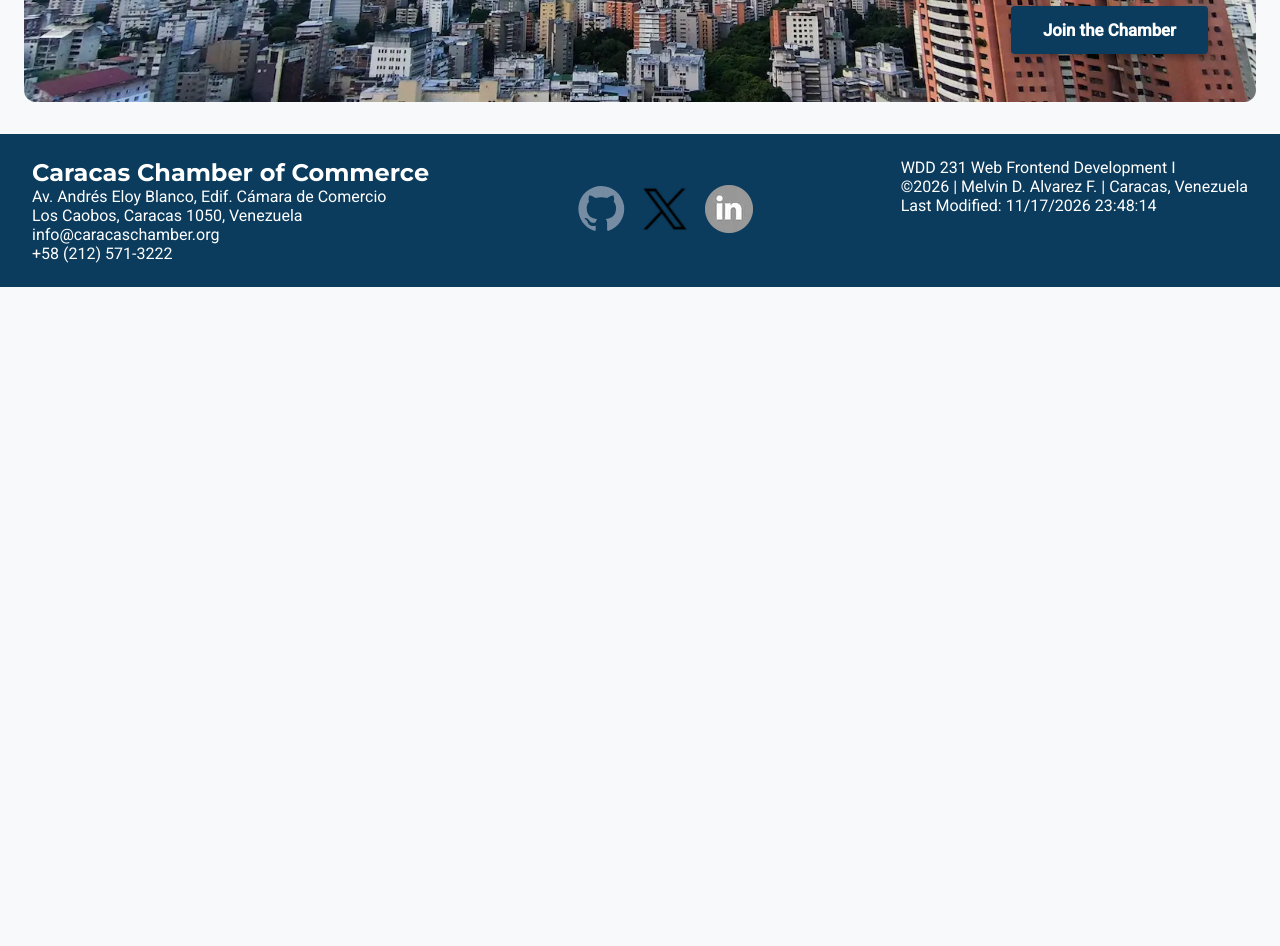
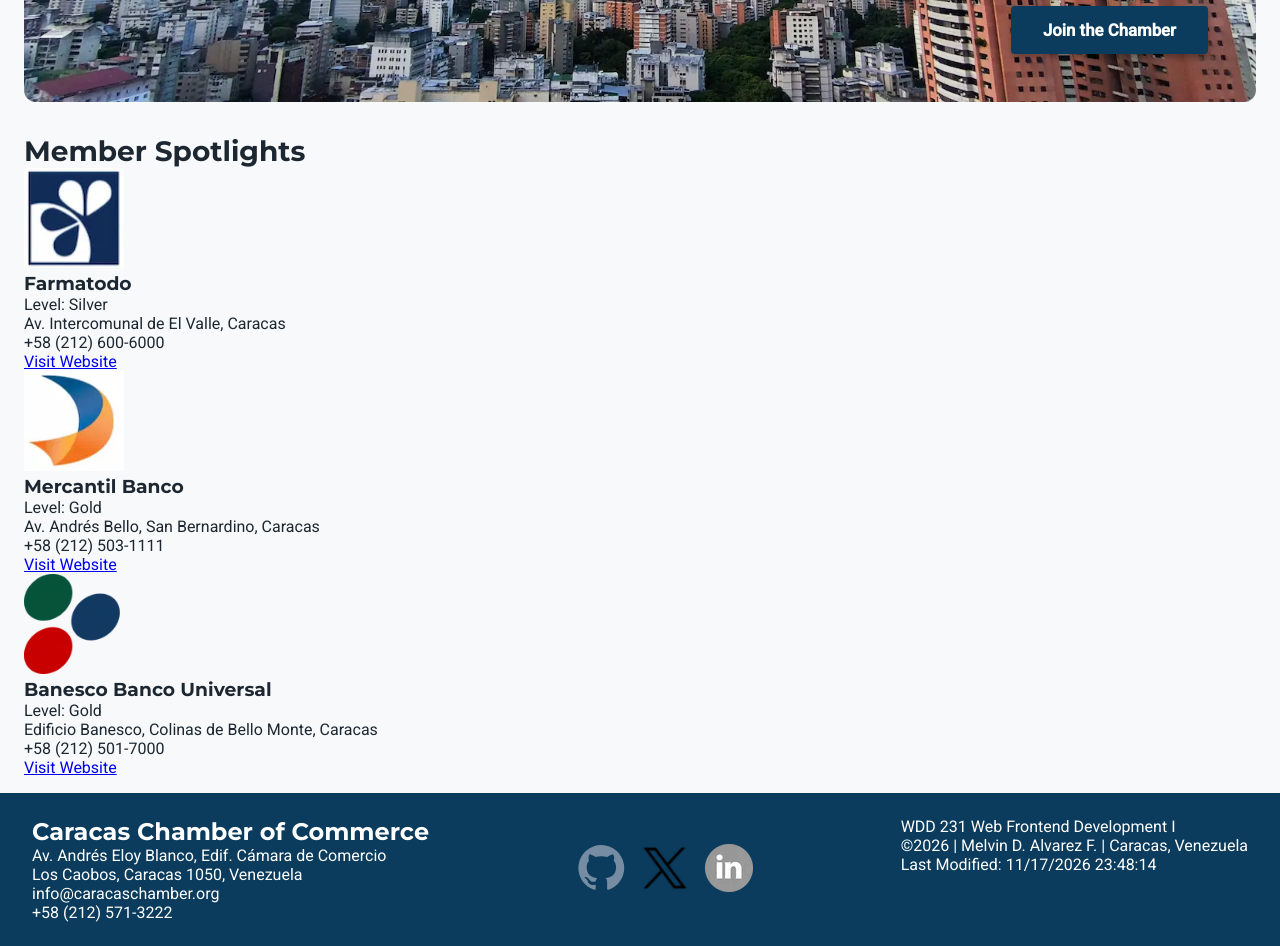
Before and after one commit to MelNekoMan/wdd231, a plain HTML site: page chamber/index.html in a window 1280 px wide. Shown: the part 700-1646 px from the top of the page. Before the commit the page ends 987 px from the top, so only its background shows below. Drawn offline with Linux system fonts and the light colour scheme; no server answers.

Commit message:
Creating Members Spotlight.

```diff
--- a/chamber/index.html
+++ b/chamber/index.html
@@ -15,6 +15,7 @@
   <script src="scripts/getdates.js" defer></script>
   <script src="scripts/navigation.js" defer></script>
   <script src="scripts/weather.js" defer></script>
+  <script src="scripts/spotlights.js" defer></script>
   <meta property="og:title" content="Caracas Chamber of Commerce - Home">
   <meta property="og:type" content="website">
   <meta property="og:image" content="https://melnekoman.github.io/wdd231/chamber/images/caracas-og.jpg">
@@ -52,7 +53,7 @@
       <div class="weather-card">
         <h2>Current Weather</h2>
         <div class="weather-main-info">
-          <p class="weather-temp-desc"><span id="current-temp"></span> - <span id="weather-desc"></span></p>
+          <p class="weather-temp-desc"><span id="current-temp"></span> <span id="weather-desc"></span></p>
 
           <div class="weather-row">
             <div class="weather-details">
@@ -70,6 +71,11 @@
       </div>
 
       <a href="join.html" class="cta-button">Join the Chamber</a>
+    </section>
+
+    <section class="spotlights-section">
+      <h2>Member Spotlights</h2>
+      <div id="spotlights"></div>
     </section>
   </main>
 
--- /dev/null
+++ b/chamber/scripts/spotlights.js
@@ -0,0 +1,52 @@
+const spotlightsContainer = document.querySelector('#spotlights') || document.createElement('div');
+
+const membersUrl = 'data/members.json';
+
+async function getSpotlightMembers() {
+  try {
+    const response = await fetch(membersUrl);
+    if (response.ok) {
+      const data = await response.json();
+      displaySpotlights(data);
+    } else {
+      throw Error(await response.text());
+    }
+  } catch (error) {
+    console.error('Error fetching spotlight members:', error);
+  }
+}
+
+
+function displaySpotlights(members) {
+  const qualifiedMembers = members.filter(member =>
+    member.membership === 'Gold' ||
+    member.membership === 'Silver' ||
+    member.membership === 'Platinum'
+  );
+
+  const shuffled = qualifiedMembers.sort(() => 0.5 - Math.random());
+
+  const selectedMembers = shuffled.slice(0, 3);
+
+  spotlightsContainer.innerHTML = '';
+
+  selectedMembers.forEach(member => {
+    const card = document.createElement('section');
+    card.classList.add('spotlight-card');
+
+    card.innerHTML = `
+      <img src="images/${member.image}" alt="${member.name} logo" loading="lazy" width="100" height="100">
+      <div class="spotlight-info">
+        <h3>${member.name}</h3>
+        <p class="membership-badge">Level: ${member.membership}</p>
+        <p>${member.address}</p>
+        <p>${member.phone}</p>
+        <a href="${member.website}" target="_blank" rel="noopener">Visit Website</a>
+      </div>
+    `;
+
+    spotlightsContainer.appendChild(card);
+  });
+}
+
+getSpotlightMembers();
```
